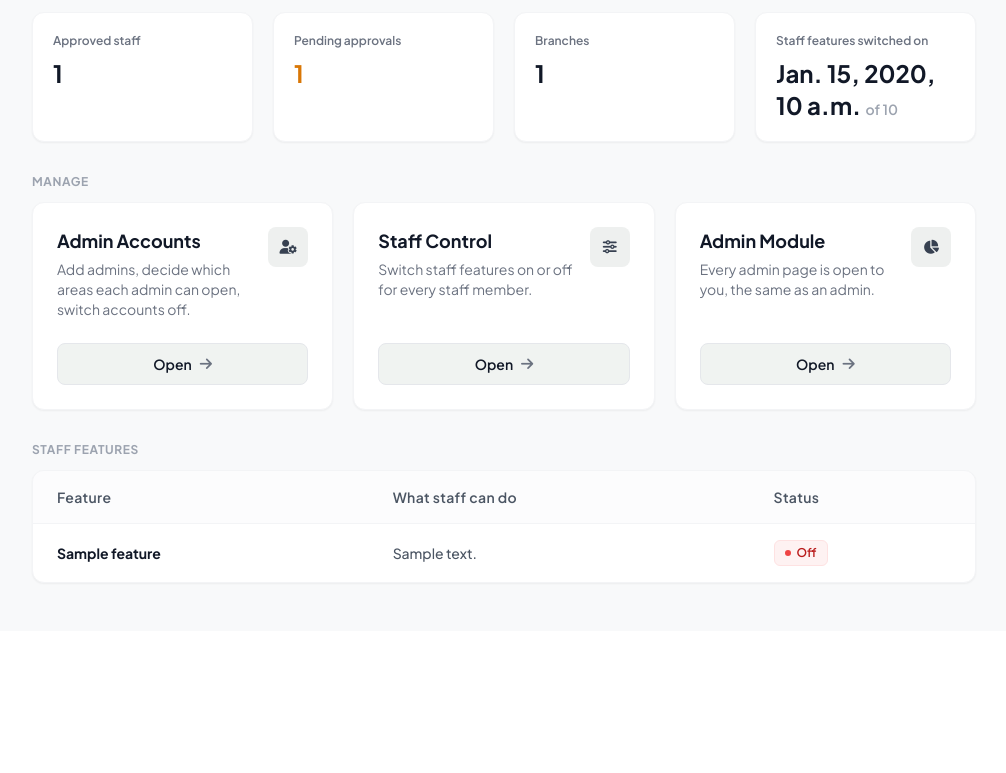
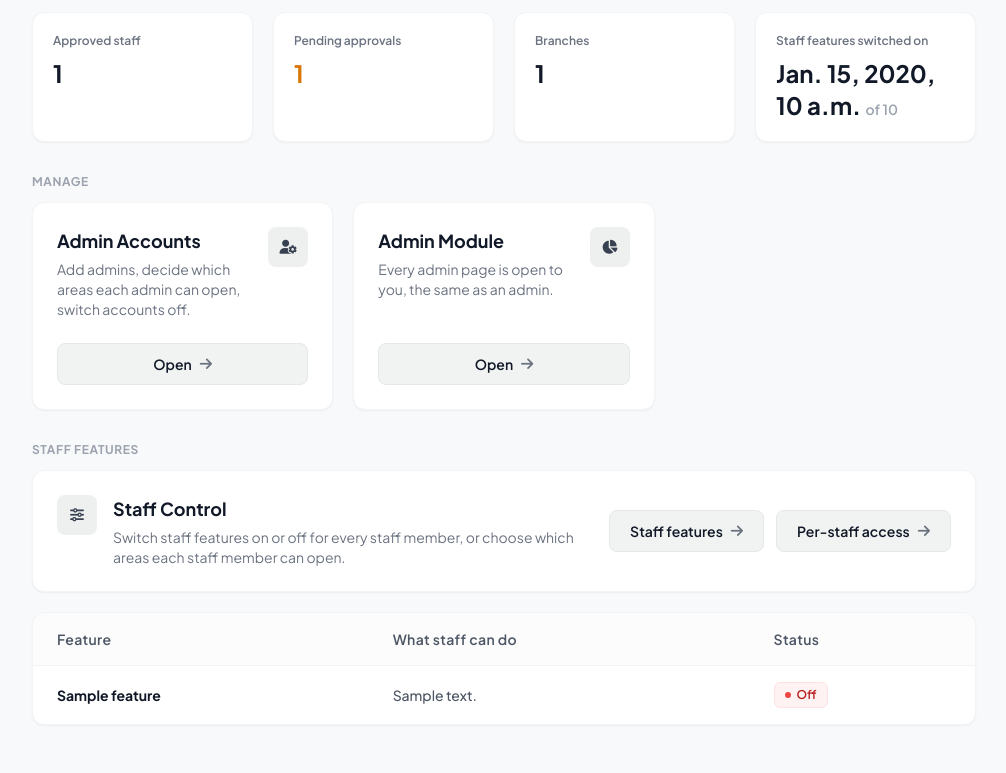
Before and after one commit to Allexshaji/radiant, a Django app: template super_admin/templates/super_admin/dashboard.html in a window 1280 px wide. Shown: the part 804-1577 px from the top of the page, without its empty margins (264-1270 px from the left). Before the commit the page ends 1388 px from the top, so only its background shows below. Run offline with Django 5.2, Linux system fonts and the light colour scheme; the template is opened without the code that fills it: most values are stand-ins (such as "Sample title", 1, 10 or a date in 2020); some libraries are stand-ins or nearby versions.

Commit message:
Move Staff Control under Staff features on super admin dashboard

```diff
--- a/super_admin/templates/super_admin/dashboard.html
+++ b/super_admin/templates/super_admin/dashboard.html
@@ -153,17 +153,6 @@
         <div class="bg-white border border-gray-100 rounded-xl p-6 shadow-sm flex flex-col justify-between hover:shadow-md transition-shadow">
             <div class="flex justify-between items-start mb-6">
                 <div>
-                    <h3 class="text-lg font-bold text-gray-900">Staff Control</h3>
-                    <p class="text-sm text-gray-500 mt-1">Switch staff features on or off for every staff member.</p>
-                </div>
-                <div class="w-10 h-10 rounded-lg bg-[#EEF0EF] flex items-center justify-center text-gray-700 shrink-0"><i class="fa-solid fa-sliders text-sm"></i></div>
-            </div>
-            <a href="{% url 'super_staff_control' %}" class="inline-flex items-center justify-center w-full sm:w-auto px-5 py-2.5 bg-[#F0F3F1] border border-gray-200 text-gray-900 text-sm font-semibold rounded-lg hover:bg-[#E3EAE6] transition">Open <i class="fa-solid fa-arrow-right ml-2 text-gray-500"></i></a>
-        </div>
-
-        <div class="bg-white border border-gray-100 rounded-xl p-6 shadow-sm flex flex-col justify-between hover:shadow-md transition-shadow">
-            <div class="flex justify-between items-start mb-6">
-                <div>
                     <h3 class="text-lg font-bold text-gray-900">Admin Module</h3>
                     <p class="text-sm text-gray-500 mt-1">Every admin page is open to you, the same as an admin.</p>
                 </div>
@@ -176,6 +165,19 @@
 
     <!-- Staff features at a glance -->
     <h2 class="text-xs font-bold uppercase tracking-wider text-gray-400 mb-3">Staff features</h2>
+    <div class="bg-white border border-gray-100 rounded-xl p-6 shadow-sm mb-5 flex flex-col sm:flex-row sm:items-center justify-between gap-5">
+        <div class="flex items-start gap-4">
+            <div class="w-10 h-10 rounded-lg bg-[#EEF0EF] flex items-center justify-center text-gray-700 shrink-0"><i class="fa-solid fa-sliders text-sm"></i></div>
+            <div>
+                <h3 class="text-lg font-bold text-gray-900">Staff Control</h3>
+                <p class="text-sm text-gray-500 mt-1">Switch staff features on or off for every staff member, or choose which areas each staff member can open.</p>
+            </div>
+        </div>
+        <div class="flex flex-col sm:flex-row gap-3 shrink-0">
+            <a href="{% url 'super_staff_control' %}" class="inline-flex items-center justify-center px-5 py-2.5 bg-[#F0F3F1] border border-gray-200 text-gray-900 text-sm font-semibold rounded-lg hover:bg-[#E3EAE6] transition">Staff features <i class="fa-solid fa-arrow-right ml-2 text-gray-500"></i></a>
+            <a href="{% url 'super_staff_access' %}" class="inline-flex items-center justify-center px-5 py-2.5 bg-[#F0F3F1] border border-gray-200 text-gray-900 text-sm font-semibold rounded-lg hover:bg-[#E3EAE6] transition">Per-staff access <i class="fa-solid fa-arrow-right ml-2 text-gray-500"></i></a>
+        </div>
+    </div>
     <div class="bg-white rounded-xl shadow-sm border border-gray-100 overflow-hidden">
         <table class="w-full text-left text-sm">
             <thead class="bg-gray-50/50 border-b border-gray-100">
```
